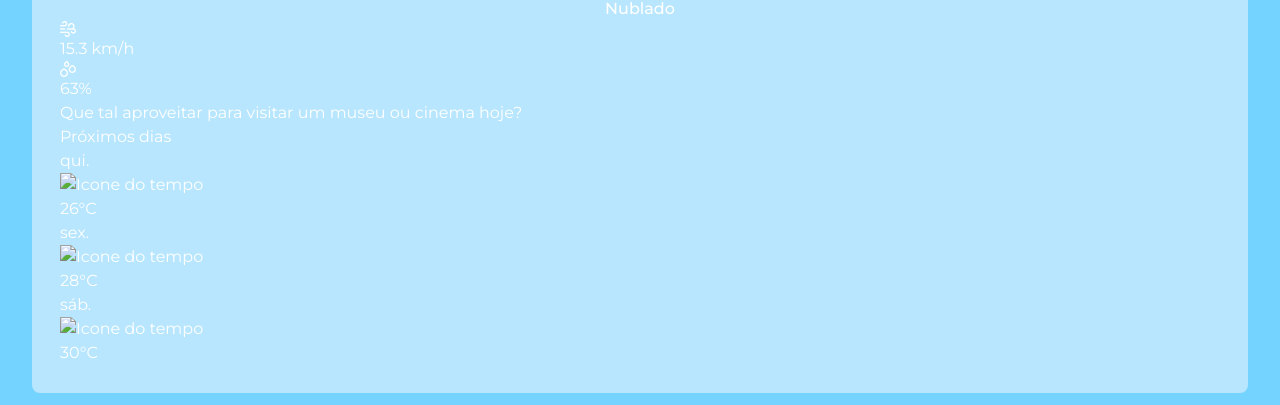
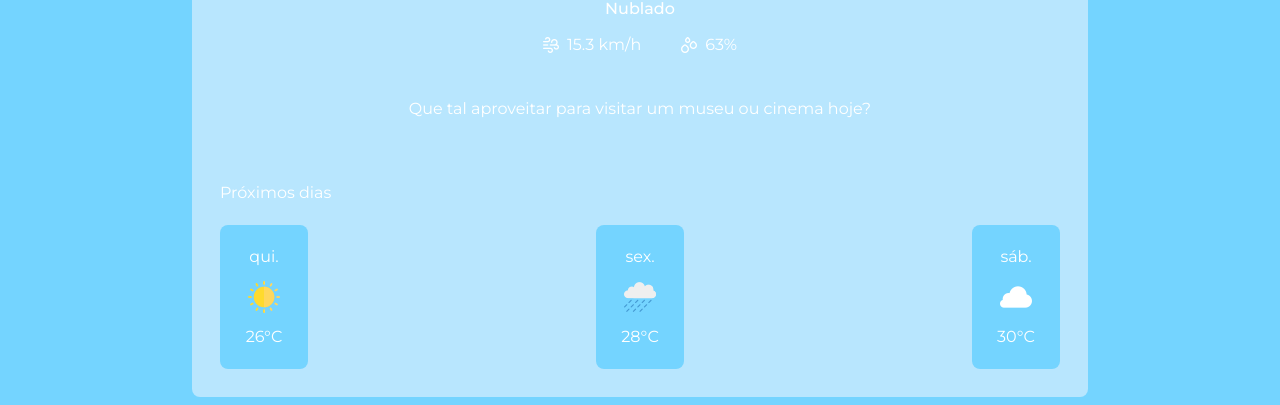
Before and after one commit to Liiiiisssz/api-previsaotempo, a website: page index.html in a window 1280 px wide. Shown: the part 395-800 px from the top of the page. Drawn offline with Linux system fonts and the light colour scheme.

Commit message:
temperatura, vento e umidade funcionando (bonito)

```diff
--- a/index.html
+++ b/index.html
@@ -14,7 +14,7 @@
             <h1 class="font-semibold text-3xl">Previsão do Tempo</h1>
         </div>
     </header>
-    <main class="mx-8">
+    <main class="max-w-85 md:max-w-lg lg:max-w-4xl mx-auto">
         <section> <!-- pesquisa -->
             <div class="flex gap-2 items-center mb-5">
                 <div class="flex justify-between items-center bg-sky-200 rounded-lg py-1 px-3 w-full">
@@ -46,40 +46,40 @@
                         </div>
                         <h2 id="temperatura" class="text-6xl text-center font-bold">24°C</h2>
                     </div>
-                    <p id="tempo" class="font-medium text-center">Nublado</p>
-                    <div>
-                        <div>
+                    <p id="tempo" class="font-medium text-center mb-3">Nublado</p>
+                    <div class="flex gap-10 justify-center mb-10">
+                        <div class="flex gap-2 items-center">
                             <img src="assets/vento.png" alt="Icone de vento">
                             <p id="velocidade-vento">15.3 km/h</p>
                         </div>
-                        <div>
+                        <div class="flex gap-2 items-center">
                             <img src="assets/umidade.png" alt="Icone de umidade">
                             <p id="umidade">63%</p>
                         </div>
                     </div>
                 </div>
-                <div >
+                <div class="text-center mb-15">
                     <p id="frase">Que tal aproveitar para visitar um museu ou cinema hoje?</p>
                 </div>
             </section>
 
             <section> <!-- proximos dias -->
                 <div>
-                    <p>Próximos dias</p>
-                    <div>
-                        <div>
+                    <p class="mb-5">Próximos dias</p>
+                    <div class="flex justify-between">
+                        <div class="flex flex-col gap-3 items-center bg-sky-300 rounded-lg p-5 w-22">
                             <p>qui.</p>
-                            <img src="" alt="Icone do tempo">
+                            <img src="assets/sol.png" alt="Icone do tempo">
                             <p id="temperatura-dia-um">26°C</p>
                         </div>
-                        <div>
+                        <div class="flex flex-col gap-3 items-center bg-sky-300 rounded-lg p-5 w-22">
                             <p>sex.</p>
-                            <img src="" alt="Icone do tempo">
+                            <img src="assets/chuva.png" alt="Icone do tempo">
                             <p id="temperatura-dia-dois">28°C</p>
                         </div>
-                        <div>
+                        <div class="flex flex-col gap-3 items-center bg-sky-300 rounded-lg p-5 w-22">
                             <p>sáb.</p>
-                            <img src="" alt="Icone do tempo">
+                            <img src="assets/nublado-menor.png" alt="Icone do tempo">
                             <p id="temperatura-dia-tres">30°C</p>
                         </div>
                     </div>
--- a/script.js
+++ b/script.js
@@ -12,15 +12,17 @@ async function buscarClima(){
         const lon = geoData.results[0].longitude;
 
         const climaResp = await fetch(
-            `https://api.open-meteo.com/v1/forecast?latitude=${lat}&longitude=${lon}&current_weather=true`
+            `https://api.open-meteo.com/v1/forecast?latitude=${lat}&longitude=${lon}&current_weather=true&hourly=temperature_2m,relative_humidity_2m,windspeed_10m,weathercode&daily=weathercode,temperature_2m_max,temperature_2m_min&forecast_days=3&timezone=auto`
         )
         const climaData = await climaResp.json();
 
         const temp = climaData.current_weather.temperature;
         const vento = climaData.current_weather.windspeed;
+        const umidade = climaData.hourly.relative_humidity_2m[0];
 
-        document.getElementById("resultado").innerHTML =
-            `${temp} graus <br> ${vento} km/h`;
+        document.getElementById("temperatura").innerHTML = temp;
+        document.getElementById("velocidade-vento").innerHTML = `${vento} km/h`;
+        document.getElementById("umidade").innerHTML = `${umidade}%`;
 
     } catch(erro){
         document.getElementById("resultado").innerText =
```
Also changed, not shown: assets/chuva.png (added), assets/nublado-menor.png (added), assets/sol.png (added), dist/style.css.
